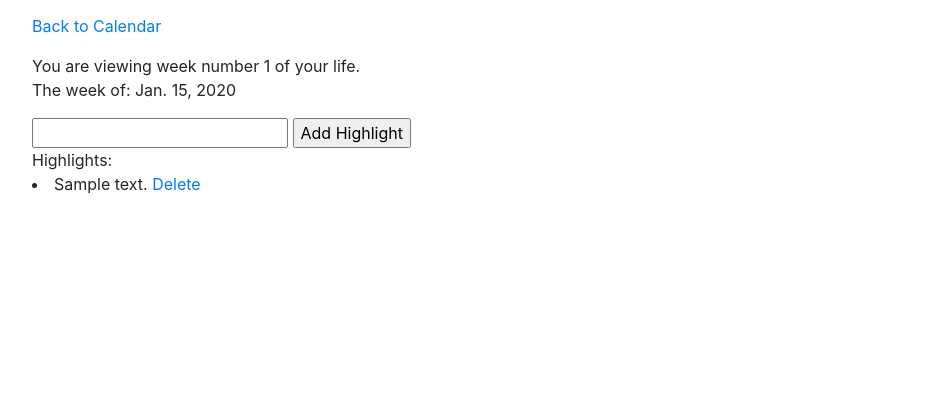
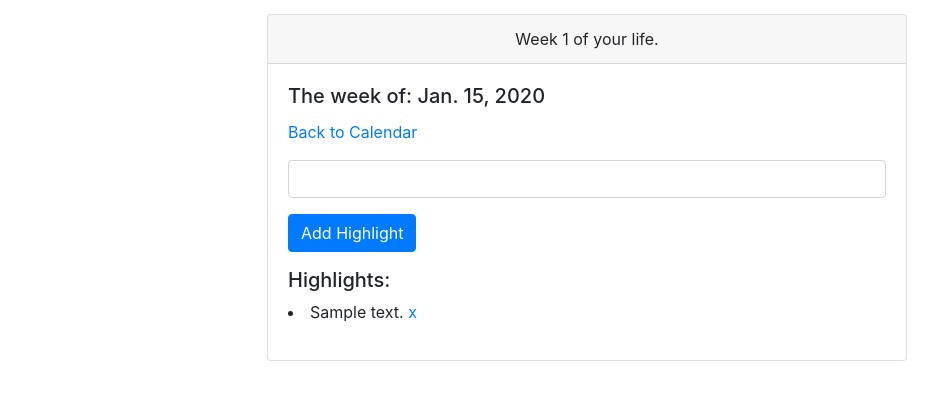
Before and after one commit to learyjk/life_cal, a Django app: template cal/templates/cal/week_view.html in a window 1280 px wide. Shown: the part 56-456 px from the top of the page, without its empty margins (53-991 px from the left). Run offline with Django 3.2, Linux system fonts and the light colour scheme; the template is opened without the code that fills it: values that come from a table or form of the project are taken from there, others are empty; tables that the repository leaves empty hold one stand-in row (values such as "Sample post"); some libraries are stand-ins or nearby versions.

Commit message:
card style week_view

```diff
--- a/cal/templates/cal/week_view.html
+++ b/cal/templates/cal/week_view.html
@@ -1,24 +1,30 @@
 {% extends 'base.html' %}
 
+{% load crispy_forms_tags %}
+
 {% block content %}
-<p><a href="{% url 'index' %}">Back to Calendar</a></p>
 
-You are viewing week number {{week.week_number}} of your life.
-<p>
-The week of: {{week.date}}
-
-<p>
-    <form method="POST" action="{% url 'week_view' week.week_number %}">
-    {% csrf_token %}
-    {{ form }}
-    <input type="Submit" value="Add Highlight">
-    </form>
+<div class="card" style="width: 40rem; margin: auto;">
+    <div class="card-header" align="center">
+        Week {{week.week_number}} of your life.
+    </div>
+    <div class="card-body">
+        <h5 class="card-title">The week of: {{week.date}}</h5>
+        <p><a href="{% url 'index' %}">Back to Calendar</a></p>
+        <p class="card-text" align="left">
+            <form method="POST" action="{% url 'week_view' week.week_number %}">
+                {% csrf_token %}
+                {{ form | crispy }}
+                <input class="btn btn-primary" type="Submit" value="Add Highlight">
+            </form>
 
 
-
-Highlights:
-{% for note in notes %}
-    <li>{{note}} <a href="{% url 'remove_note' note_id=note.id %}">Delete</a> </li>
-{% endfor %}
-
+            <p></p>
+            <h5>Highlights:</h5>
+            {% for note in notes %}
+            <li>{{note}} <a href="{% url 'remove_note' note_id=note.id %}">x</a> </li>
+            {% endfor %}
+        </p>
+    </div>
+</div>
 {% endblock %}
--- a/life_cal/settings.py
+++ b/life_cal/settings.py
@@ -27,7 +27,7 @@ SECRET_KEY = 'o_2jv#2)y=t6laq)39-7i!8r&@@1vsdtglu+j!lpp)ei6ez_h0'
 # SECURITY WARNING: don't run with debug turned on in production!
 DEBUG = True
 
-ALLOWED_HOSTS = ['life-cal.herokuapp.com','127.0.0.1','0.0.0.0']
+ALLOWED_HOSTS = ['life-cal.herokuapp.com', '127.0.0.1', '0.0.0.0']
 
 
 # Application definition
@@ -42,7 +42,10 @@ INSTALLED_APPS = [
     'django.contrib.sessions',
     'django.contrib.messages',
     'django.contrib.staticfiles',
+    'crispy_forms',
 ]
+
+CRISPY_TEMPLATE_PACK = 'bootstrap4'
 
 MIDDLEWARE = [
     'django.middleware.security.SecurityMiddleware',
--- a/requirements.txt
+++ b/requirements.txt
@@ -1,6 +1,7 @@
 asgiref==3.2.7
 dj-database-url==0.5.0
 Django==3.0.4
+django-crispy-forms-1.9.0
 django-heroku==0.3.1
 entrypoints==0.3
 flake8==3.7.9
```
Also changed, not shown: accounts/templates/accounts/register.html (+7 -7 lines), 1 other file.
